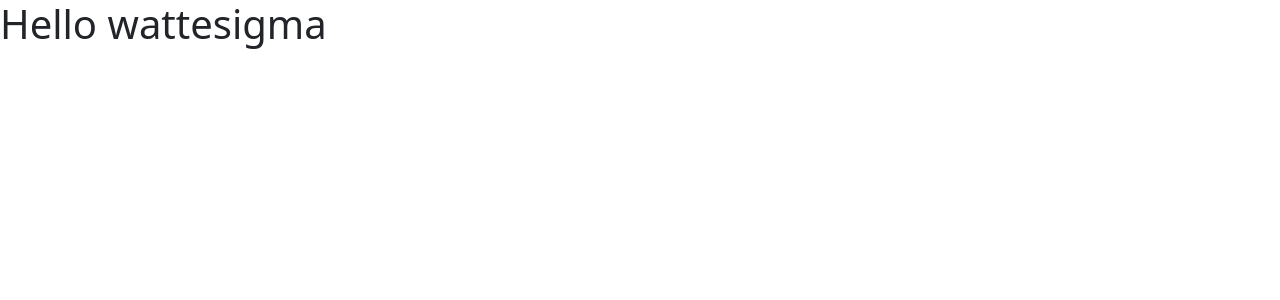
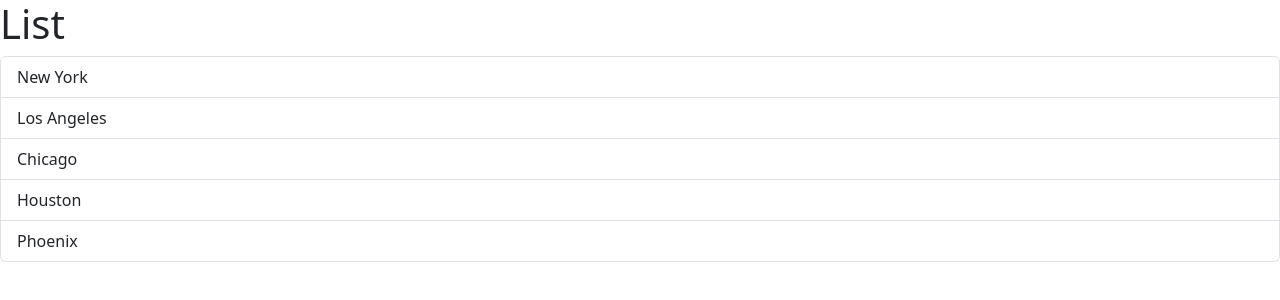
Before and after one commit to LabAssist-CenTaD/annotator, a React (Vite) app: page / in a window 1280 px wide. Shown: the top 300 px of the page. Built offline with nearby package versions, Linux system fonts and the light colour scheme.

Commit message:
Refactor code to use ListGroup component for rendering a list of items

```diff
--- a/src/App.tsx
+++ b/src/App.tsx
@@ -1,14 +1,7 @@
-import Message from './message';
+import ListGroup from "./components/ListGroup";
 
 function App() {
-  const name = 'wattesigma';
-  if (name)
-    return (
-      <div>
-        <h1>Hello {name}</h1>
-      </div>
-    );
-  return <Message />;
+  return <div><ListGroup /></div>
 }
 
 export default App;
--- /dev/null
+++ b/src/components/ListGroup.tsx
@@ -0,0 +1,39 @@
+import { useState } from "react";
+
+function ListGroup() {
+  const items = ["New York", "Los Angeles", "Chicago", "Houston", "Phoenix"];
+
+  // state hook
+  const [selectedIndex, setSelectedIndex] = useState(-1);
+
+  // const getMessage = () => { // Arrow function
+  //   return items.length === 0 ? <p>No items</p> : null;
+  // }
+
+  // Event handler
+  // const handleClick = (event: MouseEvent) => console.log(event);
+
+  return (
+    <>
+      <h1>List</h1>
+      {items.length === 0 && <p>No items</p>}
+      <ul className="list-group">
+        {items.map((item, index) => (
+          <li
+            className={
+              selectedIndex === index
+                ? "list-group-item active"
+                : "list-group-item"
+            }
+            key={index}
+            onClick={() => setSelectedIndex(index)}
+          >
+            {item}
+          </li>
+        ))}
+      </ul>
+    </>
+  );
+}
+
+export default ListGroup;
```
